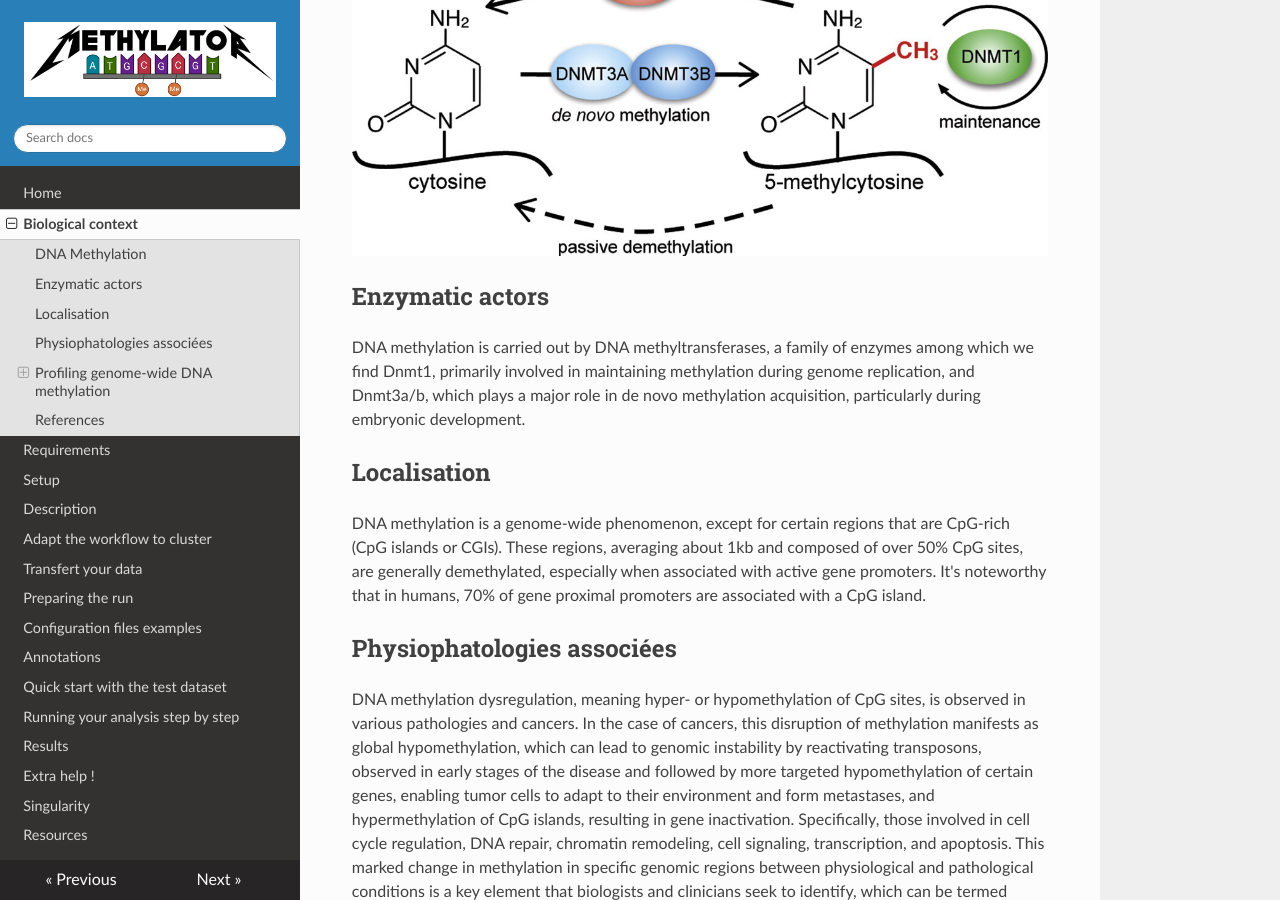
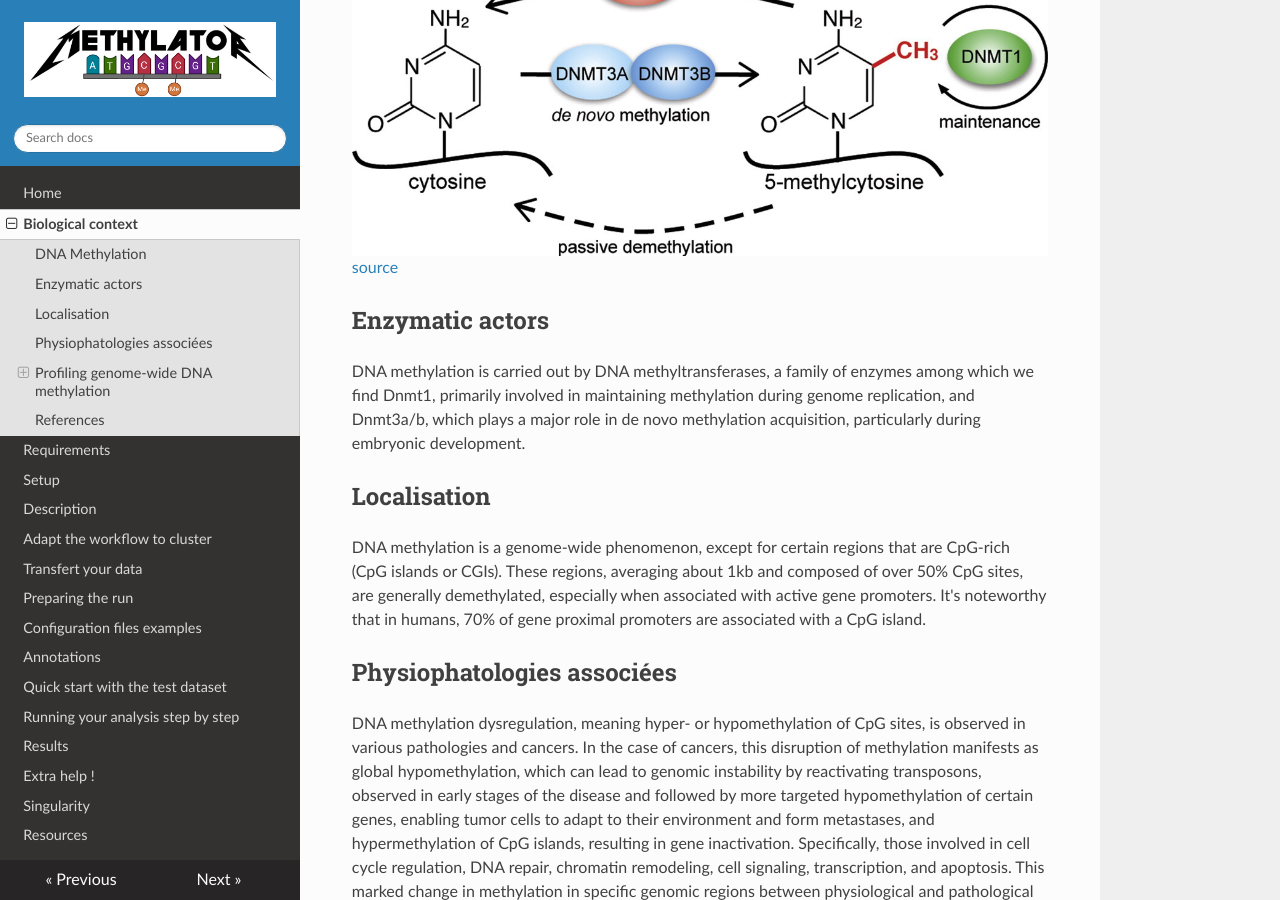
Before and after one commit to parisepigenetics/Methylator-Documentation, an MkDocs documentation site: the page built from docs/biological_context.md, in a window 1280 px wide and 900 px high, scrolled down 671 px. Built offline with MkDocs 1.6.1, drawn with Linux system fonts in a browser that asks for light colours; nearby versions of some CDN libraries.

Commit message:
Update biological_context.md

```diff
--- a/docs/biological_context.md
+++ b/docs/biological_context.md
@@ -8,6 +8,7 @@ transposable elements, aging, and carcinogenesis. At the molecular level, DNA me
 In mammals genomes, DNA methylation is a reversible epigenetic modification involving the addition of a methyl group to the fifth carbon of cytosine, forming 5-methylcytosine (5mC), methylation is primarily observed in a CpG dinucleotide context. Non-CG methylation (CHG or CHH) is more commonly observed among plants and fungi.
 
 ![5mc](img/dmt_illustration.jpg)
+[source](https://doi.org/10.1016/j.jmb.2017.02.008)
 
 
 ## Enzymatic actors
```
